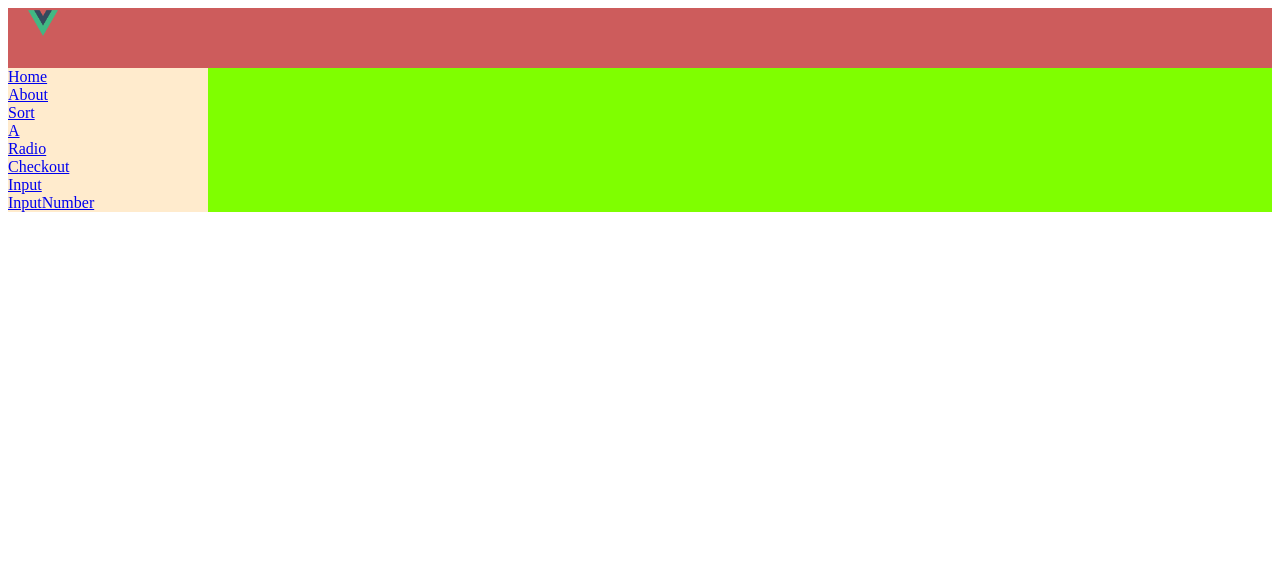
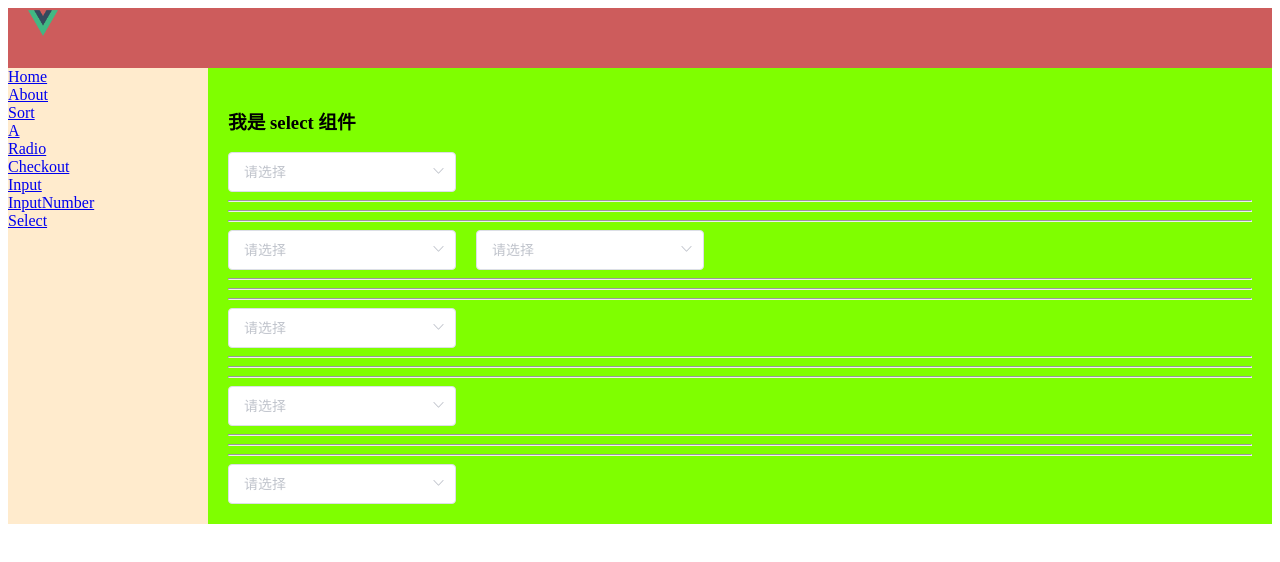
Before and after one commit to ilsourcecode/element-vue, a Vue app: page /select in a window 1280 px wide. Shown: the top 562 px of the page. Built offline with nearby package versions, Linux system fonts and the light colour scheme.

Commit message:
learn select

```diff
--- a/src/App.vue
+++ b/src/App.vue
@@ -23,6 +23,8 @@
             <router-link to="/input">Input</router-link>
             <br>
             <router-link to="/inputNumber">InputNumber</router-link>
+            <br>
+            <router-link to="/select">Select</router-link>
             <br>
           </el-aside>
 
--- a/src/router/index.js
+++ b/src/router/index.js
@@ -44,6 +44,11 @@ const routes = [
     path: '/inputNumber',
     name: 'InputNumber',
     component: () => import('../views/InputNumber.vue')
+  },
+  {
+    path: '/select',
+    name: 'Select',
+    component: () => import('../views/Select.vue')
   }
 ]
 
--- a/src/views/InputNumber.vue
+++ b/src/views/InputNumber.vue
@@ -16,7 +16,7 @@
         :step="0.001" 步长
         size="medium" 设置尺寸 small mini
       -->
-      <el-input-number v-model="num1" size="medium" controls-position="right" :precision="3" :step="0.001" :max="10"></el-input-number>
+      <el-input-number :controls="true" v-model="num1" size="medium" controls-position="right" :precision="3" :step="0.001" :max="10"></el-input-number>
     </template>
   </div>
 </template>
--- /dev/null
+++ b/src/views/Select.vue
@@ -0,0 +1,177 @@
+<template>
+  <div class="select">
+    <h1>我是 select 组件</h1>
+
+    <!--
+      :disabled="index % 2 === 0"  禁用某个 option 参数
+      disabled 在 el-select 使用，表示当前选择器是一个禁用的
+      clearable 在 el-select 使用，表示当前选择器有内容时可以清空
+    -->
+    <el-select v-model="value" clearable placeholder="请选择">
+      <el-option
+              v-for="(item,index) in options"
+              :key="item.value"
+              :label="item.label"
+              :value="item.value"
+              :disabled="index % 2 === 0"
+      >
+      </el-option>
+    </el-select>
+
+    <hr>
+    <hr>
+    <hr>
+
+    <el-select v-model="value1" multiple placeholder="请选择">
+      <el-option
+              v-for="item in options"
+              :key="item.value"
+              :label="item.label"
+              :value="item.value">
+      </el-option>
+    </el-select>
+
+
+    <!--
+      multiple 当前 select 选择器可以多选
+      collapse-tags 将多选的参数合并成一条数据
+    -->
+    <el-select
+            v-model="value2"
+            multiple
+            collapse-tags
+            style="margin-left: 20px;"
+            placeholder="请选择">
+      <el-option
+              v-for="item in options"
+              :key="item.value"
+              :label="item.label"
+              :value="item.value">
+      </el-option>
+    </el-select>
+
+    <hr>
+    <hr>
+    <hr>
+
+    <el-select v-model="value" placeholder="请选择">
+      <el-option
+              v-for="item in cities"
+              :key="item.value"
+              :label="item.label"
+              :value="item.value">
+        <span style="float: left">{{ item.label }}</span>
+        <span style="float: right; color: #8492a6; font-size: 13px">{{ item.value }}</span>
+      </el-option>
+    </el-select>
+
+    <hr>
+    <hr>
+    <hr>
+
+    <!--
+      filterable 开启搜索功能  默认选择 label 属性包输入值的选项
+      :filter-method="dataFilter" dataFilter 自定义的搜索方法
+       可以通过传入一个filter-method来实现。filter-method为一个
+         Function，它会在输入值发生变化时调用，参数为当前输入值。
+    -->
+    <el-select v-model="value" filterable placeholder="请选择">
+      <el-option
+              v-for="item in options"
+              :key="item.value"
+              :label="item.label"
+              :value="item.value">
+      </el-option>
+    </el-select>
+
+    <hr>
+    <hr>
+    <hr>
+    <el-select v-model="value" placeholder="请选择">
+      <el-option-group
+              v-for="group in options1"
+              :key="group.label"
+              :label="group.label">
+        <el-option
+                v-for="item in group.options"
+                :key="item.value"
+                :label="item.label"
+                :value="item.value">
+        </el-option>
+      </el-option-group>
+    </el-select>
+  </div>
+</template>
+
+<script>
+  export default {
+    name: "Select",
+    data() {
+      return {
+        options: [{
+          value: '选项1',
+          label: '黄金糕'
+        }, {
+          value: '选项2',
+          label: '双皮奶'
+        }, {
+          value: '选项3',
+          label: '蚵仔煎'
+        }, {
+          value: '选项4',
+          label: '龙须面'
+        }, {
+          value: '选项5',
+          label: '北京烤鸭'
+        }],
+        options1: [{
+          label: '热门城市',
+          options: [{
+            value: 'Shanghai',
+            label: '上海'
+          }, {
+            value: 'Beijing',
+            label: '北京'
+          }]
+        }, {
+          label: '城市名',
+          options: [{
+            value: 'Chengdu',
+            label: '成都'
+          }, {
+            value: 'Shenzhen',
+            label: '深圳'
+          }, {
+            value: 'Guangzhou',
+            label: '广州'
+          }, {
+            value: 'Dalian',
+            label: '大连'
+          }]
+        }],
+        cities: [{
+          value: 'Beijing',
+          label: '北京'
+        }, {
+          value: 'Shanghai',
+          label: '上海'
+        }, {
+          value: 'Nanjing',
+          label: '南京'
+        }, {
+          value: 'Chengdu',
+          label: '成都'
+        }, {
+          value: 'Shenzhen',
+          label: '深圳'
+        }, {
+          value: 'Guangzhou',
+          label: '广州'
+        }],
+        value: '',
+        value1: [],
+        value2: []
+      }
+    }
+  }
+</script>
```
